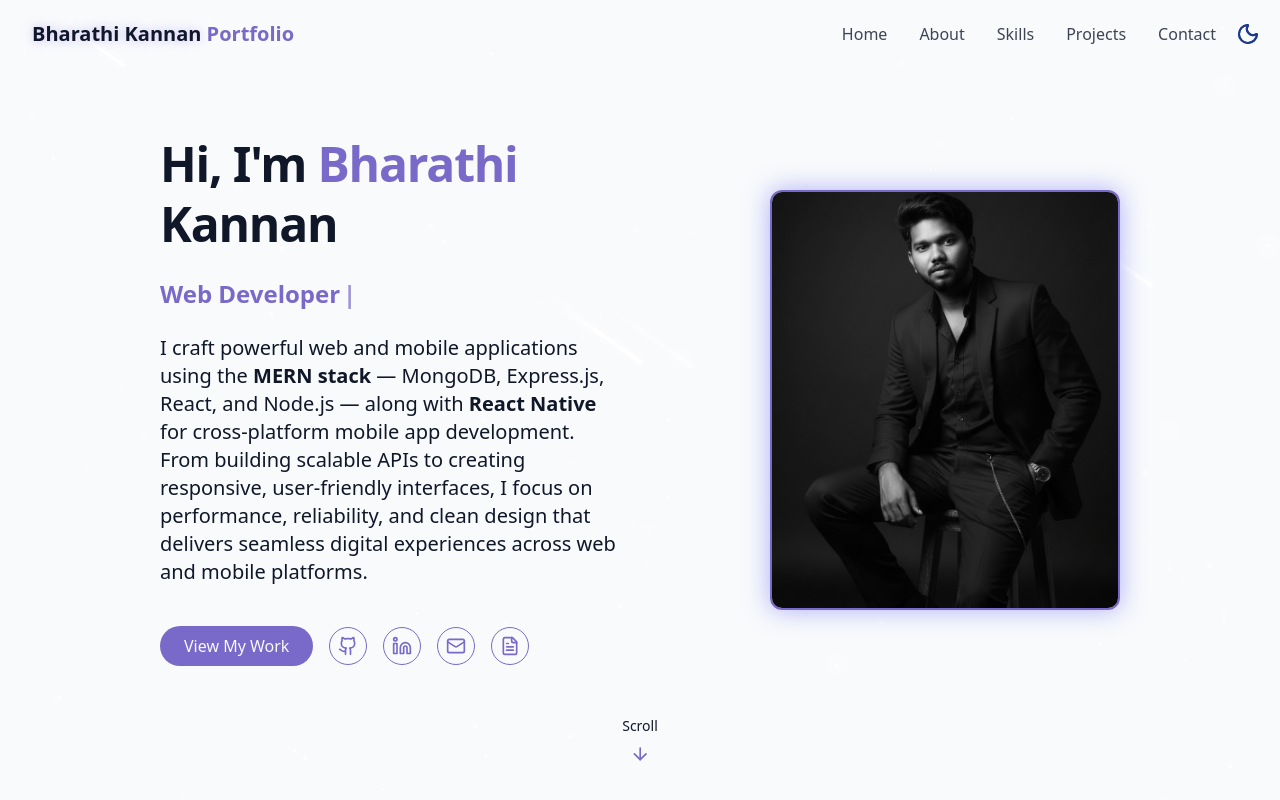
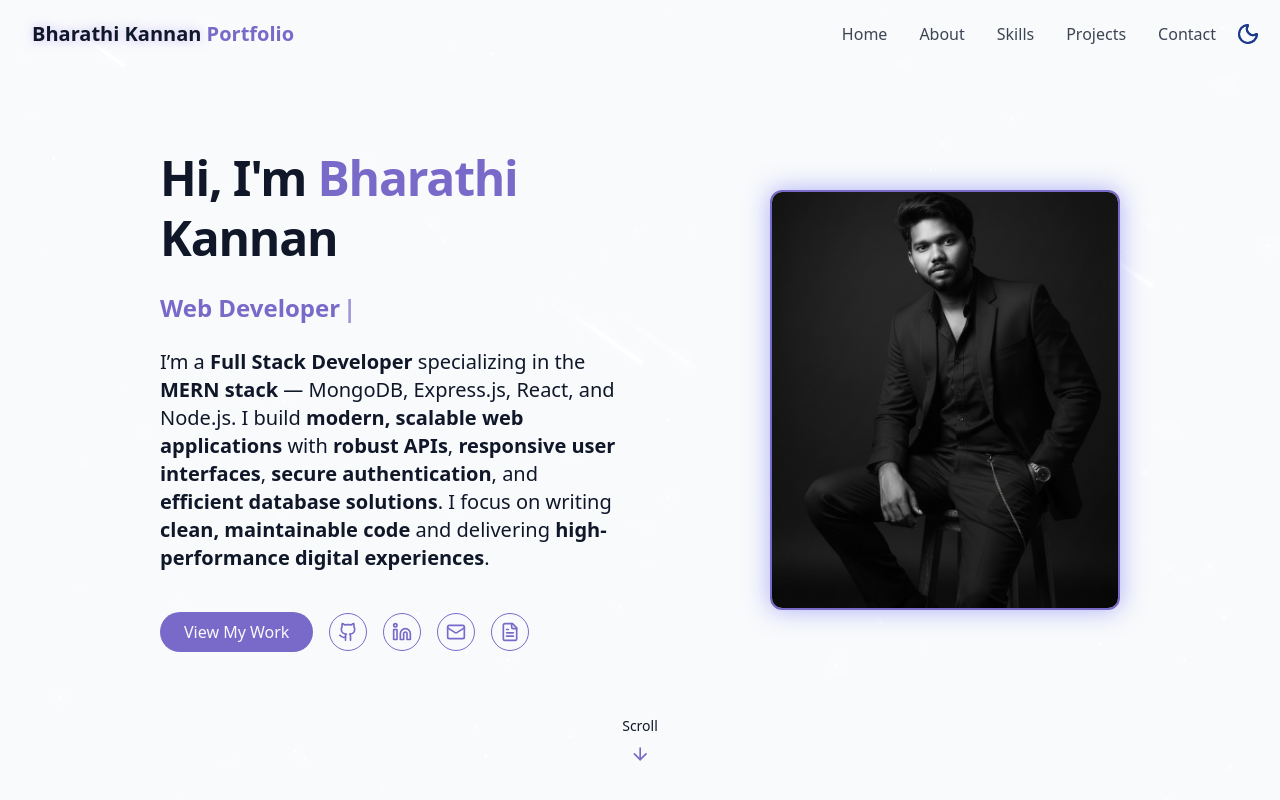
Before and after one commit to BharathiKannanBabu/My-Updated-Portfolio, a React (Vite) app: page / in a window 1280 px wide. Shown: the top 800 px of the page. Built offline with nearby package versions, Linux system fonts and the light colour scheme.

Commit message:
Revise HeroSection description for clarity and focus
Updated the description in HeroSection to highlight Full Stack Developer skills and modern application development.

```diff
--- a/src/components/HeroSection.jsx
+++ b/src/components/HeroSection.jsx
@@ -44,13 +44,14 @@ const HeroSection = () => {
           </h2>
 
           <p className="text-lg md:text-xl text-muted-foreground max-w-2xl mx-auto md:mx-0 opacity-0 animate-fade-in-delay-3">
-            I craft powerful web and mobile applications using the{" "}
-            <strong>MERN stack</strong> — MongoDB, Express.js, React, and
-            Node.js — along with <strong>React Native</strong> for
-            cross-platform mobile app development. From building scalable APIs
-            to creating responsive, user-friendly interfaces, I focus on
-            performance, reliability, and clean design that delivers seamless
-            digital experiences across web and mobile platforms.
+            I’m a <strong>Full Stack Developer</strong> specializing in the{" "}
+<strong>MERN stack</strong> — MongoDB, Express.js, React, and Node.js. I
+build <strong>modern, scalable web applications</strong> with{" "}
+<strong>robust APIs</strong>, <strong>responsive user interfaces</strong>,{" "}
+<strong>secure authentication</strong>, and{" "}
+<strong>efficient database solutions</strong>. I focus on writing{" "}
+<strong>clean, maintainable code</strong> and delivering{" "}
+<strong>high-performance digital experiences</strong>.
           </p>
 
           {/* Buttons + Social Links */}
```
